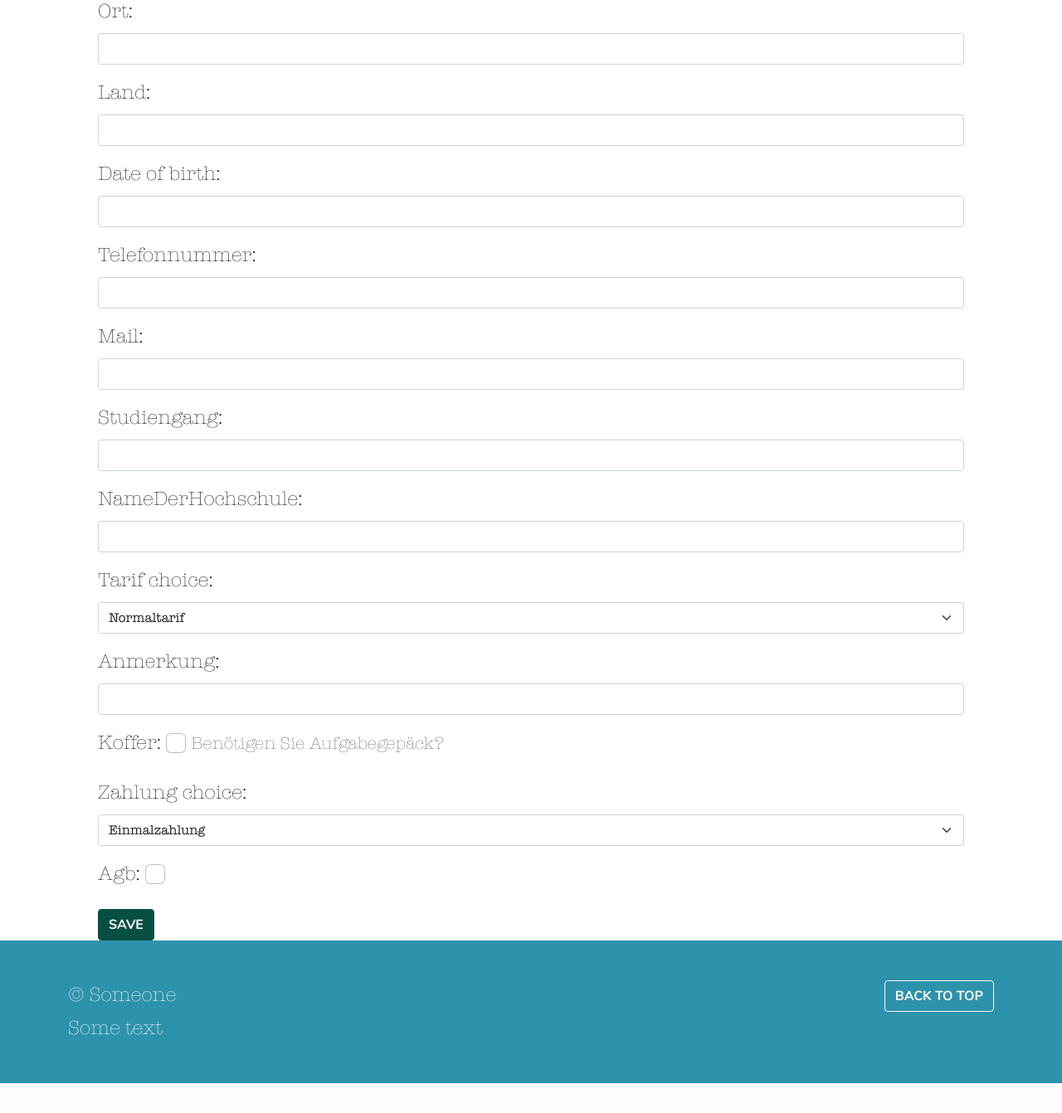
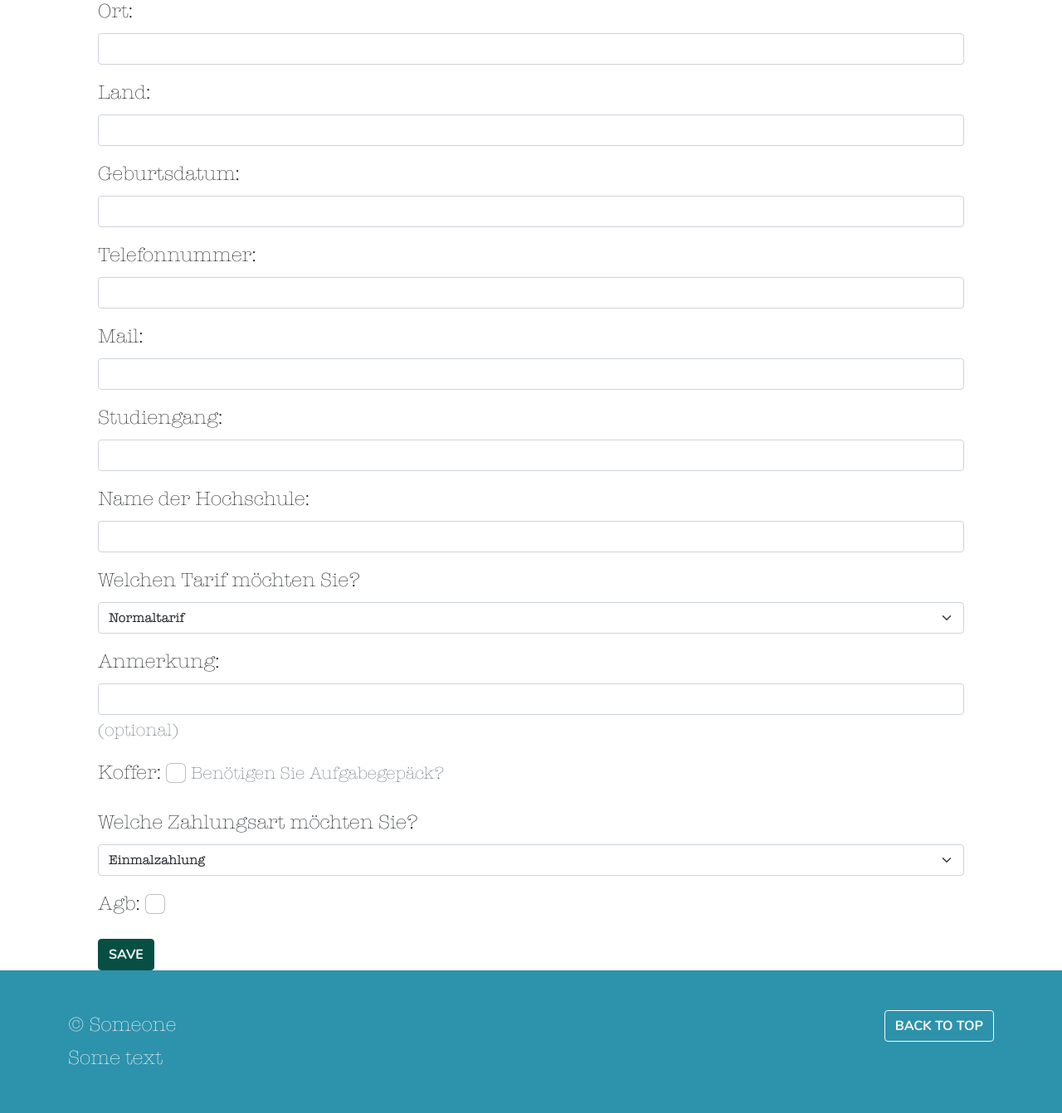
Before and after one commit to OttoWerse/InteractionDesign, a Django app: page /UTC/form/ in a window 1280 px wide. Shown: the part 584-1926 px from the top of the page at 83% size. Before the commit the page ends 1890 px from the top, so only its background shows below. Run offline with Django 4.2, Linux system fonts and the light colour scheme.

Commit message:
Once again I call my project Guido

```diff
--- a/UTC/forms.py
+++ b/UTC/forms.py
@@ -11,14 +11,75 @@ class StudentForm(forms.ModelForm):
         # label
         labels = {
             'telephone': 'Telefonnummer',
+            'geburtsdatum': 'Geburtsdatum',
+            'nameDerHochschule': "Name der Hochschule",
+            'tarif_choice': "Welchen Tarif möchten Sie?",
+            'zahlung_choice': "Welche Zahlungsart möchten Sie?",
         }
         # help
         help_texts = {
             'koffer': 'Benötigen Sie Aufgabegepäck?',
+            'anmerkung': '(optional)',
         }
         # errors
         error_messages = {
             'name': {
+                'required': "Dieses Feld darf nicht leer sein",
                 'max_length': "Dieser Name ist zu lang",
-            }
+            },
+            'vorname': {
+                'required': "Dieses Feld darf nicht leer sein",
+                'max_length': "Dieser Name ist zu lang",
+            },
+            'strasse': {
+                'required': "Dieses Feld darf nicht leer sein",
+                'max_length': "Dieser Straßen-Name ist zu lang",
+            },
+            'hausnummer': {
+                'required': "Dieses Feld darf nicht leer sein",
+            },
+            'plz': {
+                'required': "Dieses Feld darf nicht leer sein",
+                'max_length': "Dieser Name ist zu lang",
+            },
+            'ort': {
+                'required': "Dieses Feld darf nicht leer sein",
+                'max_length': "Dieser Name ist zu lang",
+            },
+            'land': {
+                'required': "Dieses Feld darf nicht leer sein",
+                'max_length': "Dieser Name ist zu lang",
+            },
+            'geburtsdatum': {
+                'required': "Dieses Feld darf nicht leer sein",
+                'max_length': "Dieser Name ist zu lang",
+            },
+            'telephone': {
+                'required': "Dieses Feld darf nicht leer sein",
+                'max_length': "Dieser Name ist zu lang",
+            },
+            'mail': {
+                'required': "Dieses Feld darf nicht leer sein",
+                'max_length': "Dieser Name ist zu lang",
+                'unique': "This mail address is already in use"
+            },
+            'studiengang': {
+                'required': "Dieses Feld darf nicht leer sein",
+                'max_length': "Dieser Name ist zu lang",
+            },
+            'nameDerHochschule': {
+                'required': "Dieses Feld darf nicht leer sein",
+                'max_length': "Dieser Name ist zu lang",
+            },
+            'tarif_choice': {
+                'required': "Dieses Feld darf nicht leer sein",
+                'max_length': "Dieser Name ist zu lang",
+            },
+            'anmerkung': {
+                'max_length': "Dieser Name ist zu lang",
+            },
+            'zahlung_choice': {
+                'required': "Dieses Feld darf nicht leer sein",
+                'max_length': "Dieser Name ist zu lang",
+            },
         }
--- a/UTC/models.py
+++ b/UTC/models.py
@@ -31,7 +31,7 @@ class Student(models.Model):
     TARIF_CHOICE = [
         (STUDIERENDENTARIF, 'Studierendentarif'),
         (NORMALTARIF, 'Normaltarif'),
-        (DOPPELTARIF, 'Doppeltarif'),
+        (DOPPELTARIF, 'Doppelzimmer'),
         (EINZELZIMMER, 'Einzelzimmer'),
     ]
     name = models.CharField(max_length=300)
@@ -51,7 +51,7 @@ class Student(models.Model):
         choices=TARIF_CHOICE,
         default=NORMALTARIF,
     )
-    anmerkung = models.CharField(max_length=300)
+    anmerkung = models.CharField(max_length=300, blank=True)
     koffer = models.BooleanField()
     EINMALZAHLUNG = 'EZ'
     RATENZAHLUNG = 'RZ'
--- a/UTC/templates/UTC/form.html
+++ b/UTC/templates/UTC/form.html
@@ -24,6 +24,9 @@
                     {{ form.as_p }}
                     <input type="submit" value="Save">
                 </form>
+                {% for field in form %}
+                    {{ field.errors }}
+                {% endfor %}
         </section>
     </div>
 </main>
--- a/UTC/views.py
+++ b/UTC/views.py
@@ -62,55 +62,3 @@ def registered(request):
     form = StudentForm(request.POST)
     form.save()
     return render(request, 'UTC/success.html', {'form': form})
-
-
-'''
-    form = StudentForm(request.POST)
-    form.save()
-    return render(request, 'UTC/index.html', {'form': form})
-
-    print('Surenhohn')
-    name = request.POST['name']
-    vorname = request.POST['vorname']
-    strasse = request.POST['strasse']
-    hausnummer = request.POST['hausnummer']
-    plz = request.POST['plz']
-    ort = request.POST['ort']
-    land = request.POST['land']
-    geburtsdatum = request.POST['geburtsdatum']
-    telephone = request.POST['telephone']
-    mail = request.POST['mail']
-    studiengang = request.POST['studiengang']
-    nameDerHochschule = request.POST['nameDerHochschule']
-    tarif_choice = request.POST['tarif_choice']
-    anmerkung = request.POST['anmerkung']
-    koffer = request.POST['koffer']
-    zahlung_choice = request.POST['zahlung_choice']
-    agb = request.POST['agb']
-
-    s = Student(name=name, vorname=vorname, strasse=strasse, hausnummer=hausnummer, plz=plz, ort=ort,
-                land=land, geburtsdatum=geburtsdatum, telephone=telephone, mail=mail,
-                studiengang=studiengang, nameDerHochschule=nameDerHochschule, tarif_choice=tarif_choice,
-                anmerkung=anmerkung, koffer=koffer, zahlung_choice=zahlung_choice, agb=agb)
-    s.save()
-    return render(request, 'UTC/registered.html', {'name': name})
-
-
-    # if this is a POST request we need to process the form data
-    if request.method == 'POST':
-        # create a form instance and populate it with data from the request:
-        form = StudentForm(request.POST)
-        # check whether it's valid:
-        if form.is_valid():
-            form.save()
-            # process the data in form.cleaned_data as required
-            # ...
-            # redirect to a new URL:
-            return HttpResponseRedirect('/UTC/')
-
-    # if a GET (or any other method) we'll create a blank form
-    else:
-        form = StudentForm()
-
-    return render(request, 'UTC/index.html', {'form': form})
-'''
```
Also changed, not shown: db.sqlite3.
